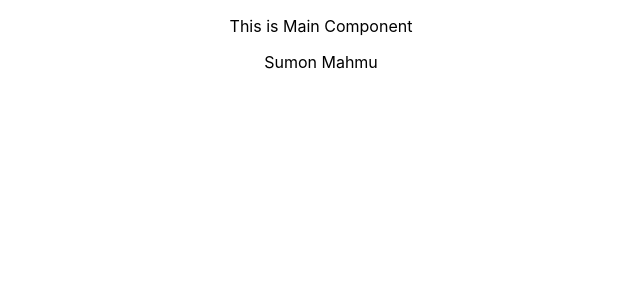
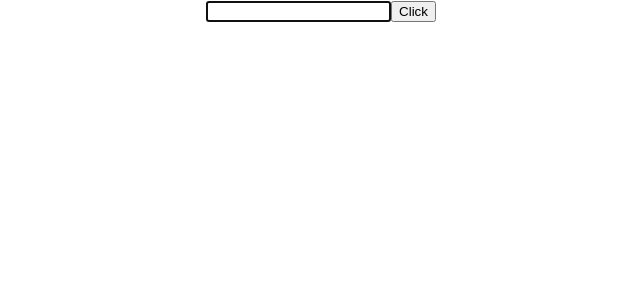
Before and after one commit to mdabutaleb/learning-react-js, a React (Create React App) app: page / in a window 1280 px wide. Shown: the top 300 px of the page, without its empty margins (319-959 px from the left). Built offline with nearby package versions, Linux system fonts and the light colour scheme.

Commit message:
Understanding Ref of form input

```diff
--- a/src/App.js
+++ b/src/App.js
@@ -1,4 +1,4 @@
-import React, {Fragment} from 'react';
+import React, {Component} from 'react';
 import './App.css';
 // import Hello from "./Components/Hello";
 // import Welcome from "./Components/Welcome";
@@ -18,13 +18,18 @@ import './App.css';
 // import style from "./appStyles.module.css";
 // import Form from "./Components/Form";
 // import LifeCycleA from "./Components/LifeCycleA";
-import FragmentDemo from "./Components/FragmentDemo";
-import ParentComp from "./Components/ParentComp";
+// import FragmentDemo from "./Components/FragmentDemo";
+// import ParentComp from "./Components/ParentComp";
+// import RefDemo from "./Components/RefDemo";
+import PracticeRefDemo from "./Components/practice/PracticeRefDemo";
 
 function App() {
     return (
         <div className="App">
-            <ParentComp/>
+
+            <PracticeRefDemo/>
+            {/*<RefDemo/>*/}
+            {/*<ParentComp/>*/}
 
 
             {/*<FragmentDemo/>*/}
--- /dev/null
+++ b/src/Components/RefDemo.js
@@ -0,0 +1,37 @@
+import React, {Component} from 'react';
+
+class RefDemo extends Component {
+    constructor(props) {
+        super(props);
+        this.inputRef = React.createRef();
+        this.CbRef = null;
+        this.setCbRef = element => {
+            this.CbRef = element;
+        }
+    }
+
+    componentDidMount() {
+        // this.inputRef.current.focus();
+        if (this.CbRef) {
+            this.CbRef.focus();
+        }
+    }
+
+    clickHandler = () => {
+        // alert(this.inputRef.current.value)
+        alert(this.CbRef.value)
+    }
+
+
+    render() {
+        return (
+            <div>
+                {/*<input type="text" ref={this.inputRef}/>*/}
+                <input type="text" ref={this.setCbRef}/>
+                <button onClick={this.clickHandler}>Click</button>
+            </div>
+        );
+    }
+}
+
+export default RefDemo;
--- /dev/null
+++ b/src/Components/practice/PracticeRefDemo.js
@@ -0,0 +1,36 @@
+import React, {Component} from 'react';
+
+class PracticeRefDemo extends Component {
+    constructor(props) {
+        super(props);
+        this.inputRef = React.createRef();
+        this.CbRef = null;
+        this.setCbRef = element =>{
+            this.CbRef = element;
+        }
+    }
+
+    componentDidMount() {
+        // this.inputRef.current.focus();
+        if (this.CbRef){
+            this.CbRef.focus();
+        }
+    }
+
+    buttonHandler = () => {
+        // alert(this.inputRef.current.value);
+        alert(this.CbRef.value)
+    }
+
+    render() {
+        return (
+            <div>
+                {/*<input type="text" ref={this.inputRef}/>*/}
+                <input type="text" ref={this.setCbRef}/>
+                <button onClick={this.buttonHandler}>Click</button>
+            </div>
+        );
+    }
+}
+
+export default PracticeRefDemo;
```
